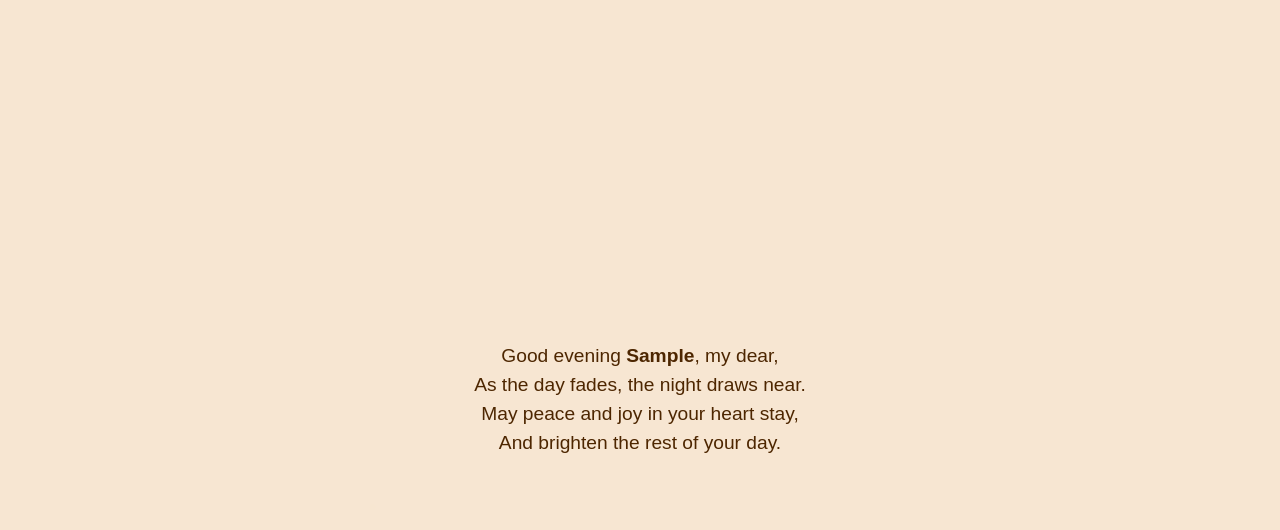
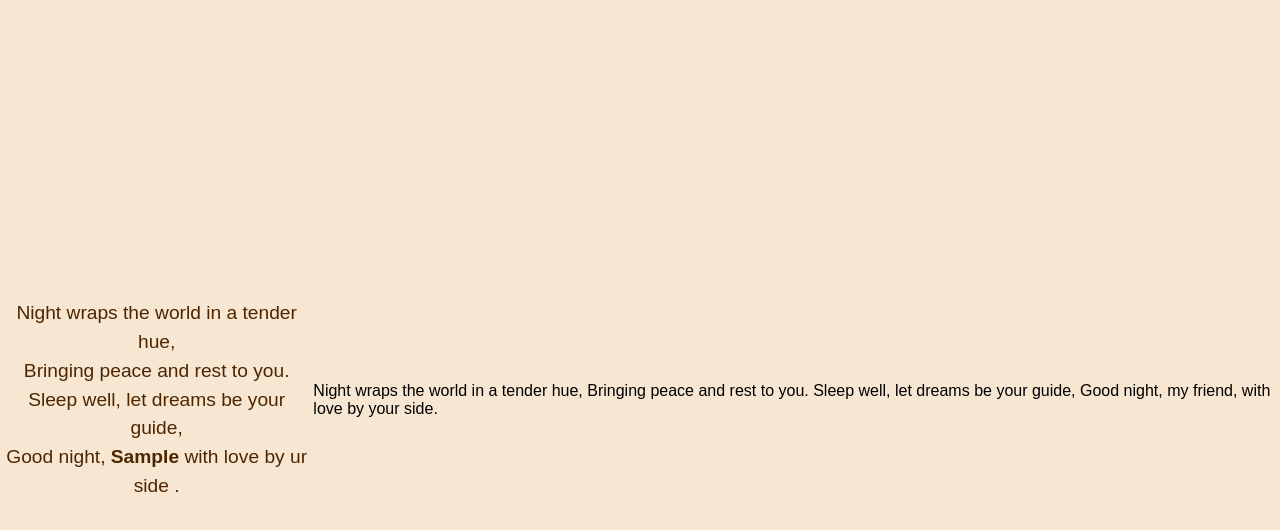
Before and after one commit to Ritam1601/We1, a plain HTML site: page index.html in a window 1280 px wide. Both pictures are taken after typing "Sample" into the empty fields and a click on the button "Submit". Drawn offline with Linux system fonts and the light colour scheme.

Commit message:
Update index.html

```diff
--- a/index.html
+++ b/index.html
@@ -77,10 +77,10 @@
         document.getElementById('inputContainer').style.display = 'none'; // Hide input box and button
         const poemElement = document.getElementById('greetingPoem');
         poemElement.innerHTML = `
-          <p>Good evening <strong>${name}</strong>, my dear,<br>
-          As the day fades, the night draws near.<br>
-          May peace and joy in your heart stay,<br>
-          And brighten the rest of your day.</p>
+          <p>Night wraps the world in a tender hue,<br>
+          Bringing peace and rest to you.<br>
+          Sleep well, let dreams be your guide,<br>
+          Good night, <strong>${name}</strong> with love by ur side .</p>
         `;
         poemElement.style.display = 'block'; // Show the poem
         launchConfetti(); // Trigger the party popper effect
@@ -150,3 +150,7 @@
   </script>
 </body>
 </html>
+Night wraps the world in a tender hue,
+Bringing peace and rest to you.
+Sleep well, let dreams be your guide,
+Good night, my friend, with love by your side.
```
